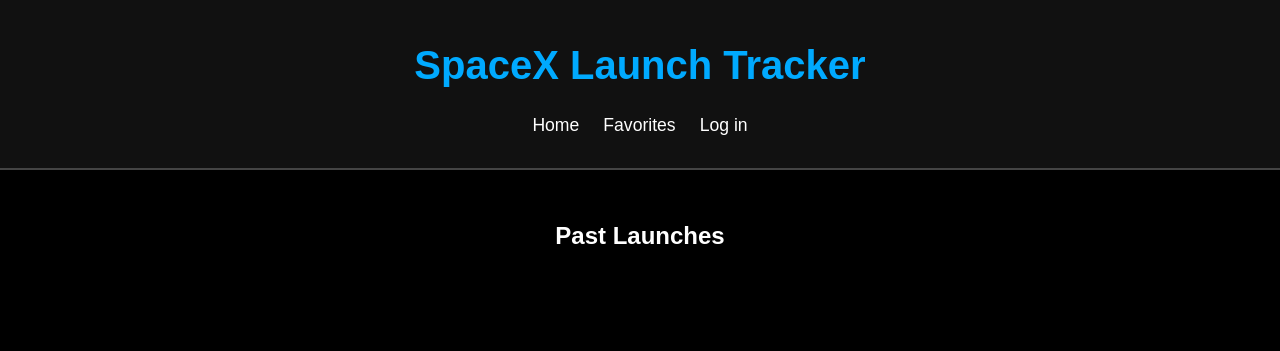
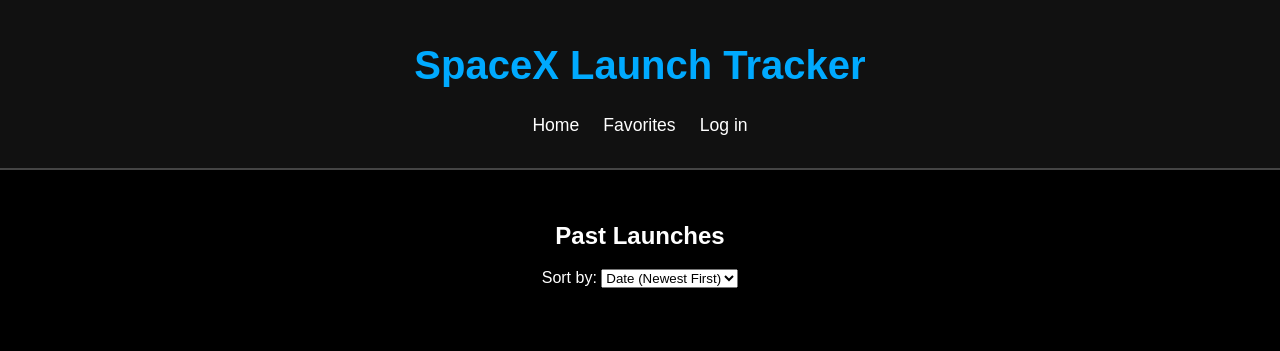
Before and after one commit to youngroma/SpaceLaunchTracker, a Django app: page / in a window 1280 px wide. Shown: the top 351 px of the page. Run offline with Django 5.2, Linux system fonts and the light colour scheme; data that the repository does not hold is empty.

Commit message:
Implemented Sorting

```diff
--- a/launch_tracker/templates/launch_tracker/index.html
+++ b/launch_tracker/templates/launch_tracker/index.html
@@ -9,6 +9,16 @@
 {% block content %}
 <section id="launches">
     <h2>Past Launches</h2>
+<form method="get" class="sort-form">
+    <label for="sort">Sort by:</label>
+    <select name="sort_by" id="sort" onchange="this.form.submit()">
+        <option value="">-- Choose --</option>
+        <option value="name-asc" {% if sort_option == 'name-asc' %}selected{% endif %}>Name (A-Z)</option>
+        <option value="name-desc" {% if sort_option == 'name-desc' %}selected{% endif %}>Name (Z-A)</option>
+        <option value="date-asc" {% if sort_option == 'date-asc' %}selected{% endif %}>Date (Oldest First)</option>
+        <option value="date-desc" {% if sort_option == 'date-desc' %}selected{% endif %}>Date (Newest First)</option>
+    </select>
+</form>
     <div class="launch-grid">
         {% for launch in launches %}
         <div class="launch-card">
@@ -34,3 +44,7 @@
     </div>
 </section>
 {% endblock %}
+
+{% block extra_js %}
+    <script src="{% static 'js/script.js' %}"></script>
+{% endblock %}
--- a/launch_tracker/views.py
+++ b/launch_tracker/views.py
@@ -11,24 +11,43 @@ class LaunchListView(TemplateView):
 
     def get_context_data(self, **kwargs):
         context = super().get_context_data(**kwargs)
+        request = self.request
+        sort_option = request.GET.get('sort_by', 'date-desc')
+
         response = requests.get('https://api.spacexdata.com/v4/launches/past')
-        launches = response.json()
+        launches_raw = response.json()
 
-        context['launches'] = [
-            {
+        launches = []
+        for launch in launches_raw:
+            try:
+                parsed_date = datetime.fromisoformat(launch['date_utc'].replace('Z', '+00:00'))
+            except (KeyError, ValueError):
+                continue
+
+            launches.append({
                 'id': launch['id'],
                 'name': launch['name'],
-                'date': datetime.fromisoformat(launch['date_utc'].replace('Z', '+00:00')),
-                'flight_number': launch['flight_number'],
+                'date': parsed_date,
+                'flight_number': launch.get('flight_number'),
                 'details': launch.get('details'),
-                'youtube': f"https://youtu.be/{launch['links']['youtube_id']}" if launch['links'].get(
+                'youtube': f"https://youtu.be/{launch['links'].get('youtube_id')}" if launch['links'].get(
                     'youtube_id') else None,
                 'article': launch['links'].get('article'),
                 'wikipedia': launch['links'].get('wikipedia'),
                 'image': launch['links']['patch']['small'],
-            }
-            for launch in launches
-        ]
+            })
+
+        if sort_option == 'name-asc':
+            launches.sort(key=lambda x: x['name'])
+        elif sort_option == 'name-desc':
+            launches.sort(key=lambda x: x['name'], reverse=True)
+        elif sort_option == 'date-asc':
+            launches.sort(key=lambda x: x['date'])
+        elif sort_option == 'date-desc':
+            launches.sort(key=lambda x: x['date'], reverse=True)
+
+        context['launches'] = launches
+        context['sort_option'] = sort_option
         return context
 
 
```
